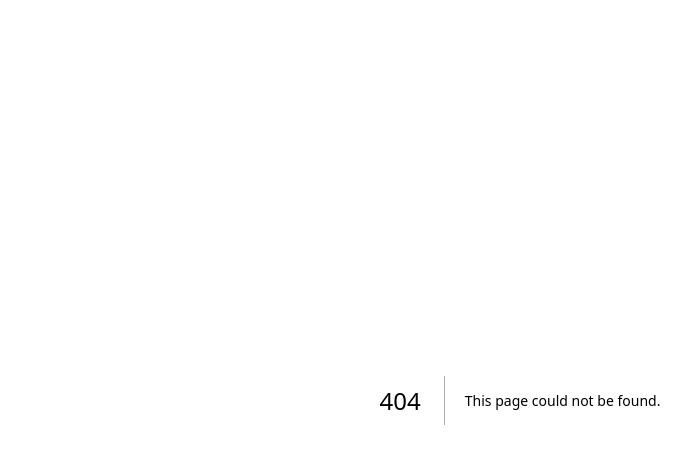
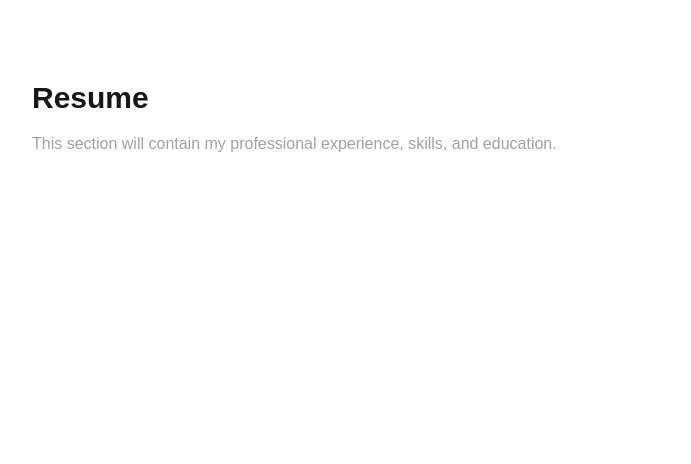
Before and after one commit to NitrogenSulfide/fierylime-portfolio, a Next.js app in the folder frontend/: page /resume in a window 1280 px wide. Before the commit this address had no page. Shown: the top 464 px of the page, without its empty margins (120-811 px from the left). Built offline with nearby package versions, Linux system fonts and the light colour scheme.

Commit message:
FE-3: Add individual pages for projects, resume, photography, and piano sections

```diff
--- /dev/null
+++ b/frontend/app/photography/page.tsx
@@ -0,0 +1,10 @@
+export default function PhotographyPage() {
+    return (
+        <main className="mx-auto max-w-5xl px-6 py-20">
+            <h1 className="text-3xl font-semibold">Photography</h1>
+            <p className="mt-4 text-neutral-400">
+                Selected photography projects and galleries.
+            </p>
+        </main>
+    );
+}
--- /dev/null
+++ b/frontend/app/piano/page.tsx
@@ -0,0 +1,10 @@
+export default function PianoPage() {
+    return (
+        <main className="mx-auto max-w-5xl px-6 py-20">
+            <h1 className="text-3xl font-semibold">Piano & Music</h1>
+            <p className="mt-4 text-neutral-400">
+                Musical projects, recordings, and practice notes.
+            </p>
+        </main>
+    );
+}
--- /dev/null
+++ b/frontend/app/projects/page.tsx
@@ -0,0 +1,10 @@
+export default function ProjectsPage() {
+    return (
+        <main className="mx-auto max-w-5xl px-6 py-20">
+            <h1 className="text-3xl font-semibold">Technical Projects</h1>
+            <p className="mt-4 text-neutral-400">
+                A collection of engineering work and experiments.
+            </p>
+        </main>
+    );
+}
--- /dev/null
+++ b/frontend/app/resume/page.tsx
@@ -0,0 +1,10 @@
+export default function ResumePage() {
+    return (
+        <main className="mx-auto max-w-5xl px-6 py-20">
+            <h1 className="text-3xl font-semibold">Resume</h1>
+            <p className="mt-4 text-neutral-400">
+                This section will contain my professional experience, skills, and education.
+            </p>
+        </main>
+    );
+}
```
